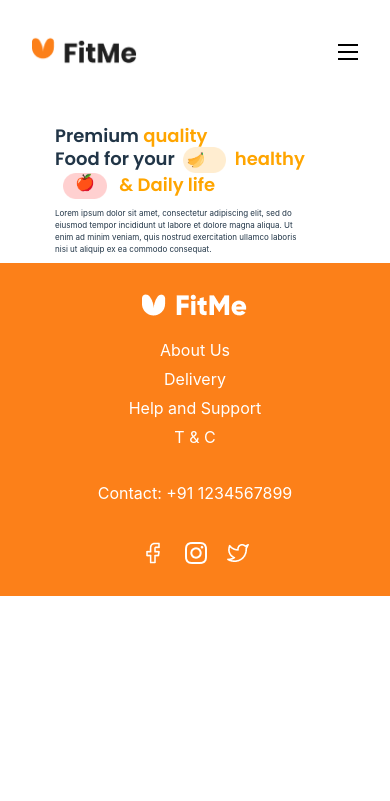
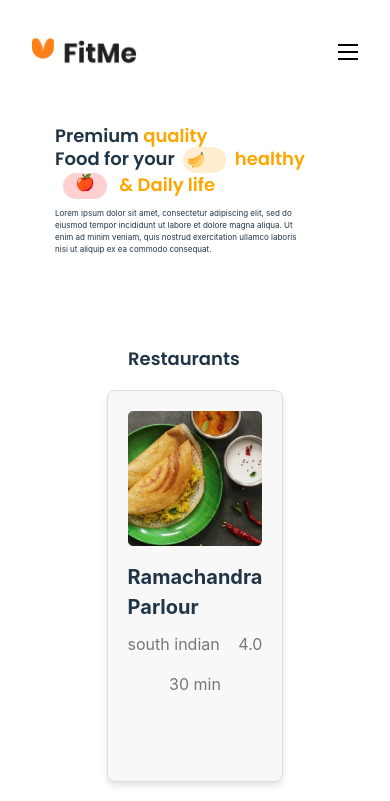
Before and after one commit to AndressaARodrigues/fitme, a React (Vite) app: page / in a window 390 px wide. Shown: the top 801 px of the page. Built offline with nearby package versions, Linux system fonts and the light colour scheme.

Commit message:
Ajuste do layout dos cards do restaurante (responsivo)

```diff
--- /dev/null
+++ b/src/components/RestaurantCard.css
@@ -0,0 +1,36 @@
+.restaurant-card {
+    background-color: #F8F8F8;
+    border: 1px solid #ddd;
+    border-radius: 8px;
+    padding: 20px;
+    width: 200px;
+    height: 350px;
+    box-shadow: 0px 4px 6px rgba(0, 0, 0, 0.1);
+}
+
+.restaurant-image {
+    max-width: 100%;
+    height: auto;
+}
+
+.restaurant-name {
+    font-size: 20px;
+    margin: 10px 0;
+}
+
+.restaurant-cuisine, .restaurant-ratings {
+    font-size: 16px;
+    color: #777;
+    margin: 0px;
+}
+
+.restaurant-info {
+    display: flex;
+    justify-content: space-between;
+}
+
+.restaurant-delivery-time {
+    font-size: 16px;
+    color: #777;
+    text-align: center;
+}
--- /dev/null
+++ b/src/components/RestaurantCard.tsx
@@ -0,0 +1,26 @@
+import React from 'react';
+import './RestaurantCard.css';
+
+interface RestaurantCardProps {
+  image: string;
+  name: string;
+  cuisine: string;
+  ratings: string;
+  deliveryTime: string;
+}
+
+const RestaurantCard: React.FC<RestaurantCardProps> = ({ image, name, cuisine, ratings, deliveryTime }) => {
+  return (
+    <div className="restaurant-card">
+      <img src={image} alt={name} className="restaurant-image" />
+      <h4 className="restaurant-name">{name}</h4>
+      <div className="restaurant-info">
+        <p className="restaurant-cuisine">{cuisine}</p>
+        <p className="restaurant-ratings">{ratings}</p>
+      </div>
+      <p className="restaurant-delivery-time">{deliveryTime}</p>
+    </div>
+  );
+};
+
+export default RestaurantCard;
--- a/src/pages/Home.css
+++ b/src/pages/Home.css
@@ -51,7 +51,7 @@
   justify-content: space-between;
   gap: 20px;
   align-items: center;
-    /*position: relative;*/
+  /*position: relative;*/
   overflow: hidden;
   margin: 0;
   padding: 0;
@@ -67,6 +67,33 @@
 
 .food-image3{
   max-height:300px;
+}
+
+/* conteudo dos restaurantes */
+.restaurants-section{
+  display: flex;
+  flex-direction: column;
+  padding: 4rem 8rem;
+}
+
+.title-restaurant {
+  font-size: 18px;
+  font-family: 'Poppins', sans-serif;
+}
+
+.restaurant-cards {
+  display: flex;
+  flex-wrap: wrap;
+  justify-content: center;
+  gap: 20px;
+}
+
+.card-row {
+  width: 100%;
+  display: flex;
+  justify-content: center;
+  gap: 20px;
+  margin-bottom: 20px;
 }
 
 @media (max-width: 1107px) {
--- a/src/pages/Home.tsx
+++ b/src/pages/Home.tsx
@@ -5,9 +5,69 @@ import FoodImage2 from '../assets/Rectangle2.png';
 import FoodImage3 from '../assets/Rectangle3.png';
 import ImageBanana from '../assets/banana.png';
 import ImageMaca from '../assets/maca.png';
+import RestaurantImage1 from '../assets/Restaurant1.png';
+import RestaurantCard from '../components/RestaurantCard';
 import './Home.css';
 
 const Home: React.FC = () => {
+  const restaurants = [
+    {
+      name: 'Ramachandra Parlour',
+      cuisine: 'south indian',
+      ratings: '4.0',
+      deliveryTime: '30 min',
+      image: RestaurantImage1,
+    },
+    {
+      name: 'Ramachandra Parlour',
+      cuisine: 'south indian',
+      ratings: '4.0',
+      deliveryTime: '30 min',
+      image: RestaurantImage1,
+    },
+    {
+      name: 'Ramachandra Parlour',
+      cuisine: 'south indian',
+      ratings: '4.0',
+      deliveryTime: '30 min',
+      image: RestaurantImage1,
+    },
+    {
+      name: 'Ramachandra Parlour',
+      cuisine: 'south indian',
+      ratings: '4.0',
+      deliveryTime: '30 min',
+      image: RestaurantImage1,
+    },
+    {
+      name: 'Ramachandra Parlour',
+      cuisine: 'south indian',
+      ratings: '4.0',
+      deliveryTime: '30 min',
+      image: RestaurantImage1,
+    },
+    {
+      name: 'Ramachandra Parlour',
+      cuisine: 'south indian',
+      ratings: '4.0',
+      deliveryTime: '30 min',
+      image: RestaurantImage1,
+    },
+    {
+      name: 'Ramachandra Parlour',
+      cuisine: 'south indian',
+      ratings: '4.0',
+      deliveryTime: '30 min',
+      image: RestaurantImage1,
+    },
+    {
+      name: 'Ramachandra Parlour',
+      cuisine: 'south indian',
+      ratings: '4.0',
+      deliveryTime: '30 min',
+      image: RestaurantImage1,
+    }
+  ];
   return (
     <>
       <section className="hero-section">
@@ -35,8 +95,20 @@ const Home: React.FC = () => {
           <img src={FoodImage3} alt='Food 3' className='food-image3' />
         </div>
       </section>
-
-      <main>
+      <main className="restaurants-section">
+        <p className='title-restaurant'>Restaurants</p>
+        <div className="restaurant-cards">
+          {restaurants.map((restaurant, index) => (
+            <RestaurantCard
+              key={index}
+              name={restaurant.name}
+              cuisine={restaurant.cuisine}
+              ratings={restaurant.ratings}
+              deliveryTime={restaurant.deliveryTime}
+              image={restaurant.image}
+            />
+          ))}
+        </div>
       </main>
 
       <Footer />
```
Also changed, not shown: src/UI/RestaurantCardUI.css (added, +8 -0 lines), src/UI/RestaurantCardUI.tsx (added, +16 -0 lines), src/assets/Restaurant1.png (added).
